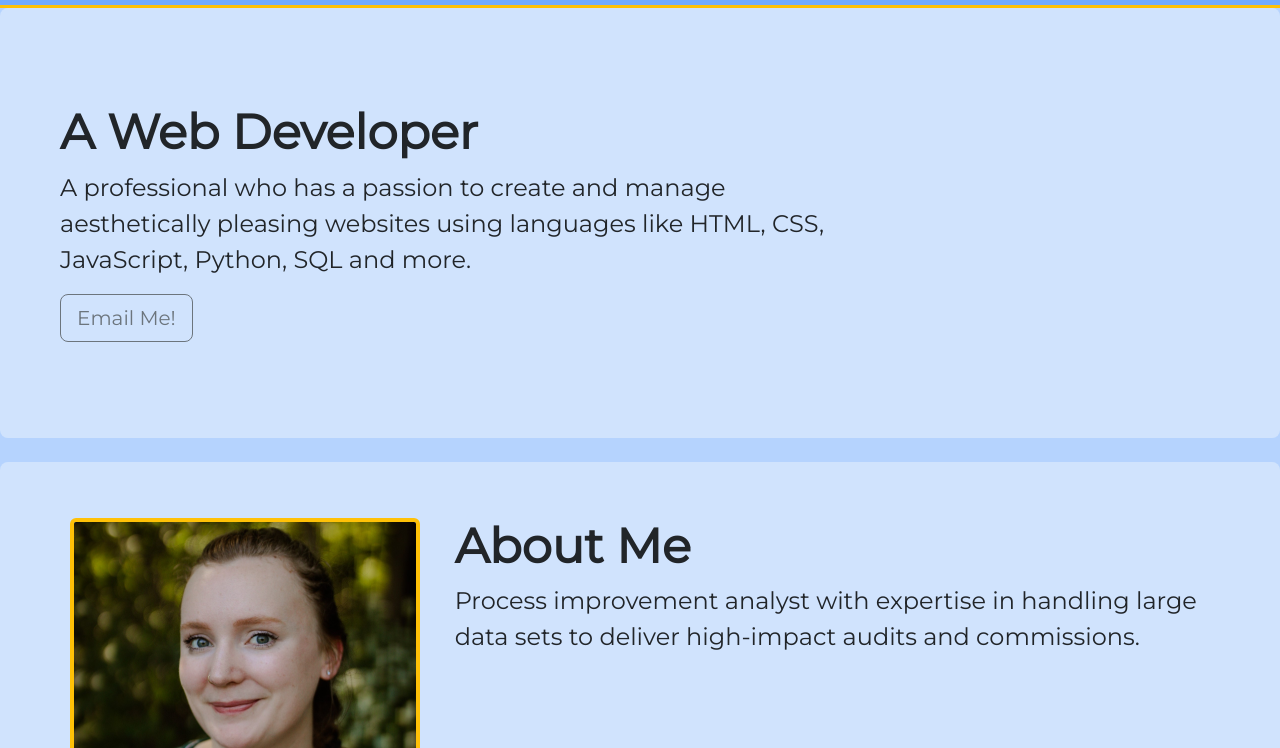
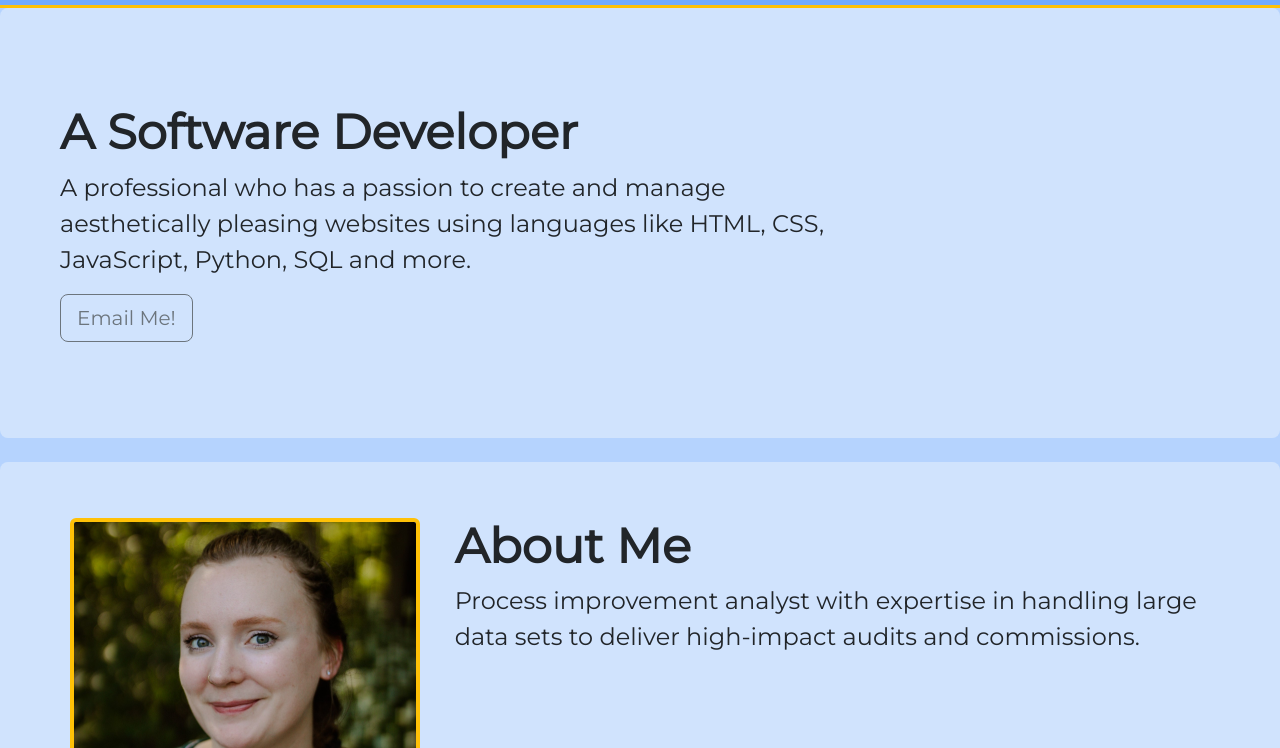
Before and after one commit to gwacky/portfolio-v-2, a plain HTML site: page index.html in a window 1280 px wide. Shown: the part 52-800 px from the top of the page. Drawn offline with nearby package versions, Linux system fonts and the light colour scheme.

Commit message:
changed web developer verbiage

```diff
--- a/index.html
+++ b/index.html
@@ -128,7 +128,7 @@
       style="--bs-bg-opacity: 0.4"
     >
       <div class="container-fluid py-5">
-        <h1 class="display-5 fw-bold">A Web Developer</h1>
+        <h1 class="display-5 fw-bold">A Software Developer</h1>
         <p class="col-md-8 fs-4">
           A professional who has a passion to create and manage aesthetically
           pleasing websites using languages like HTML, CSS, JavaScript, Python,
```
